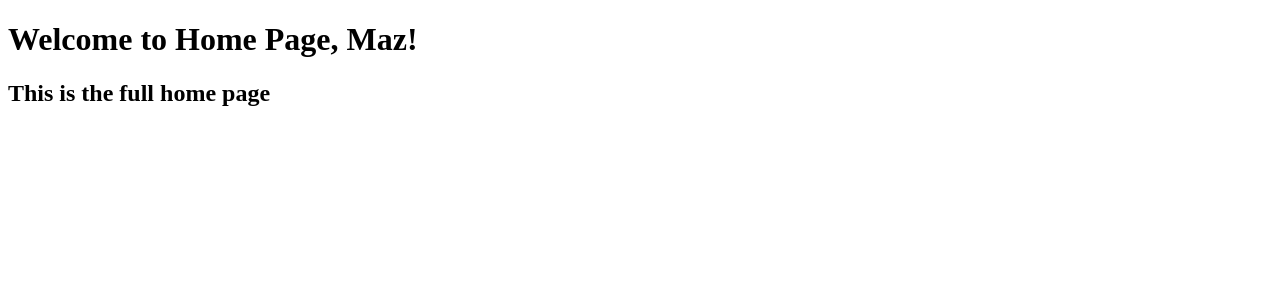
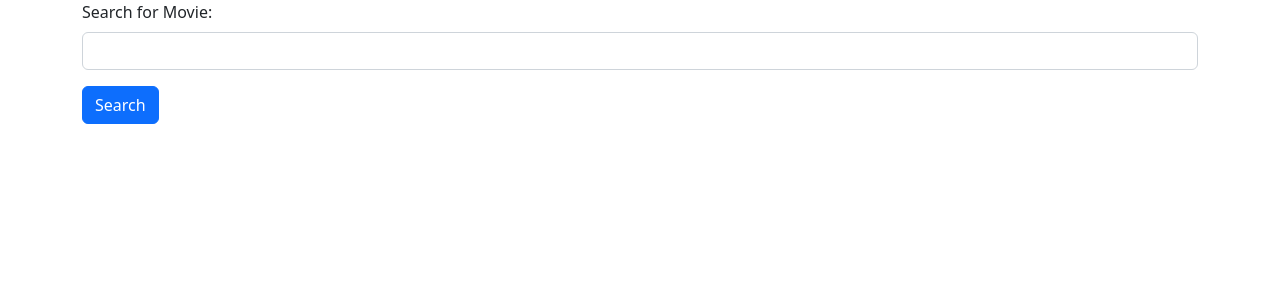
Before and after one commit to mbalandari/movie_first, a Django app: page / in a window 1280 px wide. Shown: the top 300 px of the page. Run offline with Django 4.2, Linux system fonts and the light colour scheme; parts of the project's set-up code (start-up, migrations or seed data) failed here and were passed over.

Commit message:
add bootstrp and form

```diff
--- a/movie/templates/home.html
+++ b/movie/templates/home.html
@@ -3,11 +3,21 @@
 
 <head>
     <title>Movies App</title>
+    <!-- CSS only -->
+    <link href="https://cdn.jsdelivr.net/npm/bootstrap@5.2.3/dist/css/bootstrap.min.css" rel="stylesheet"
+        integrity="sha384-rbsA2VBKQhggwzxH7pPCaAqO46MgnOM80zW1RWuH61DGLwZJEdK2Kadq2F9CUG65" crossorigin="anonymous">
 </head>
 
 <body>
-    <h1>Welcome to Home Page, {{name}}!</h1>
-    <h2>This is the full home page</h2>
+    <div class="container">
+        <form action="">
+            <div class="mb-3">
+                <label class="form-label">Search for Movie:</label>
+                <input type="text" name="searchMovie" class="form-control">
+            </div>
+            <button type="submit" class="btn btn-primary">Search</button>
+        </form>
+    </div>
 </body>
 
 </html>
```
